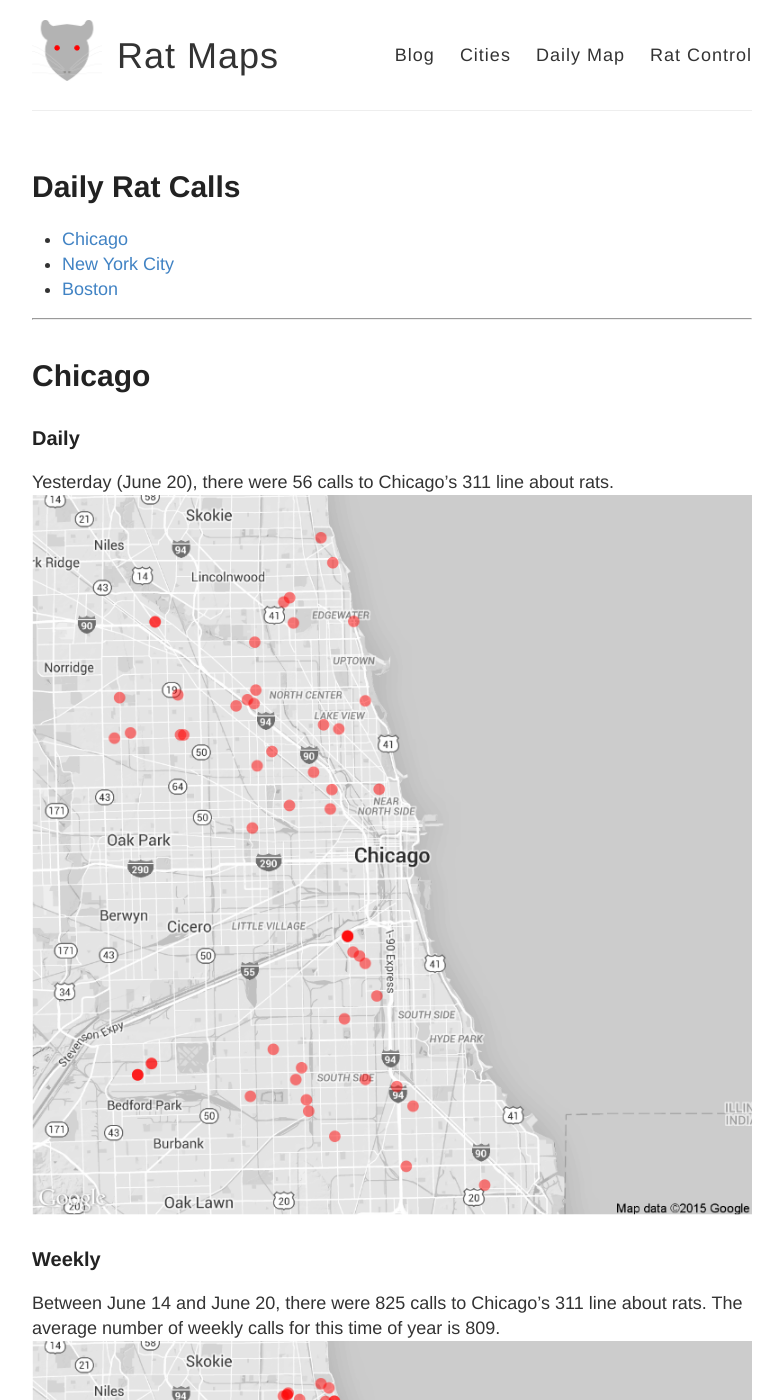
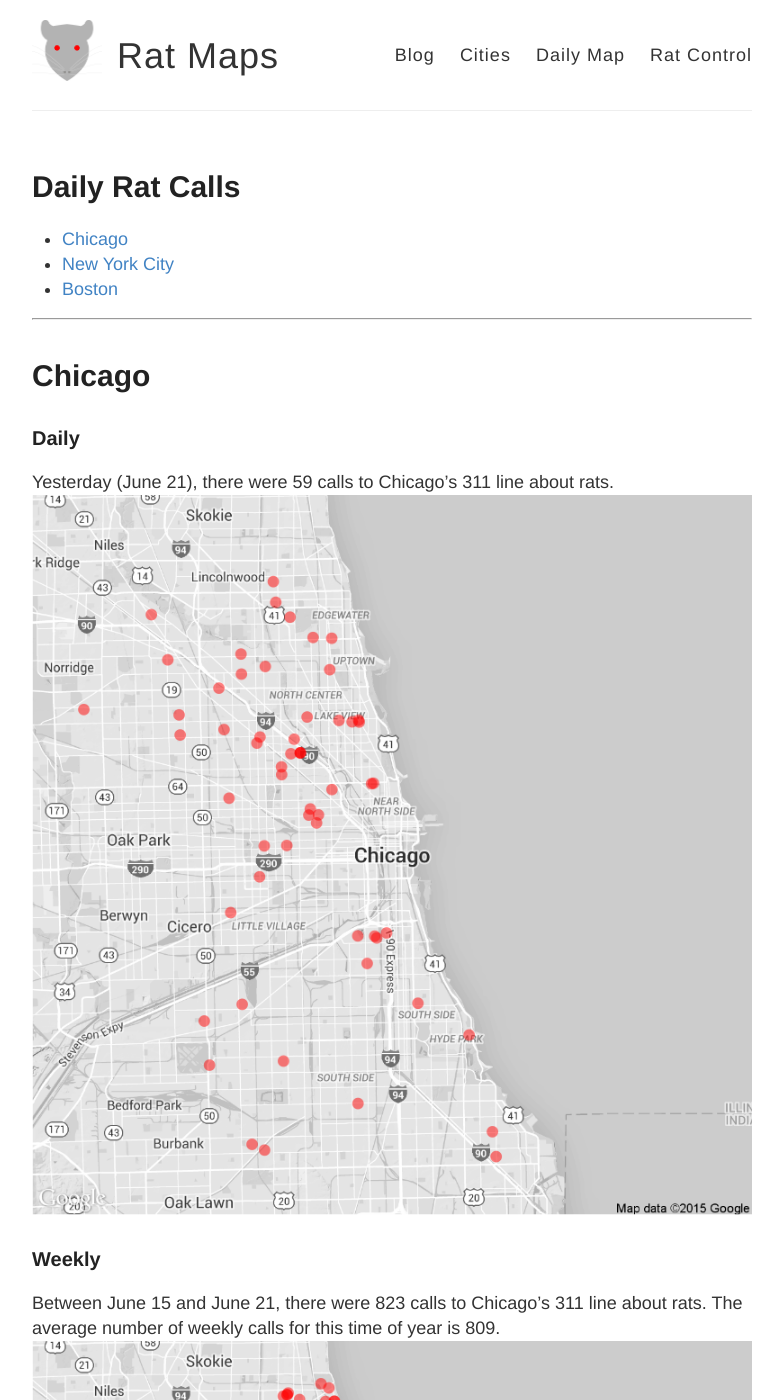
Before and after one commit to DanielHadley/ratmaps, a Jekyll site: the page built from daily.md, in a window 1280 px wide and 1400 px high. Shown: the whole window, without its empty margins (248-1031 px from the left). Built offline with Jekyll 4.4.1, drawn with Linux system fonts in a browser that asks for light colours; comment, search, counter and statistics services are not loaded; some of the changed text lies outside the part shown.

Commit message:
Daily Maps

```diff
--- a/daily.md
+++ b/daily.md
@@ -15,22 +15,22 @@ tags: Chicago NYC weekly daily rats
 
 ### Daily
 
-Yesterday (June 20), there were 56 calls to Chicago's 311 line about rats.
+Yesterday (June 21), there were 59 calls to Chicago's 311 line about rats.
 ![Chicago rat calls to 311 weekly map]({{ site.cityimages }}/daily/Chicago_Rat_Map_Daily.png)
 
 ### Weekly
-Between June 14 and June 20, there were 825 calls to Chicago's 311 line about rats. The average number of weekly calls for this time of year is 809.
+Between June 15 and June 21, there were 823 calls to Chicago's 311 line about rats. The average number of weekly calls for this time of year is 809.
 ![Chicago rat calls to 311 weekly map]({{ site.cityimages }}/daily/Chicago_Rat_Map_Weekly.png)
 ***
 # New York City <a id="nyc"><a>
 
 ### Daily
 
-Yesterday (June 20), there were 0 calls to New York City's 311 line about rats.
+Yesterday (June 21), there were 0 calls to New York City's 311 line about rats.
 ![NYC rat calls to 311 weekly map]({{ site.cityimages }}/daily/NYC_Rat_Map_Daily.png)
 
 ### Weekly
-Between June 14 and June 20, there were 0 calls to New York City's 311 line about rats. The average number of weekly calls for this time of year is 277.
+Between June 15 and June 21, there were 0 calls to New York City's 311 line about rats. The average number of weekly calls for this time of year is 277.
 ![NYC rat calls to 311 weekly map]({{ site.cityimages }}/daily/NYC_Rat_Map_Weekly.png)
 
 Each red dot represents one call about a rat seen in that location. The dots are transparent, so multiple calls from one location will be seen as a solid dot. The usual caveats apply: more calls do not necessarily mean that there are more rats in that location than other parts of the city. A cluster of dots could indicate that one resident is unusually vocal about rodents in his or her neighborhood. Also, more densely populated neighborhoods tend to make more calls to 311.
```
Also changed, not shown: images/pages/daily/Chicago_Rat_Map_Daily.png, images/pages/daily/Chicago_Rat_Map_Weekly.png, images/pages/daily/NYC_Rat_Map_Daily.png, images/pages/daily/NYC_Rat_Map_Weekly.png.
